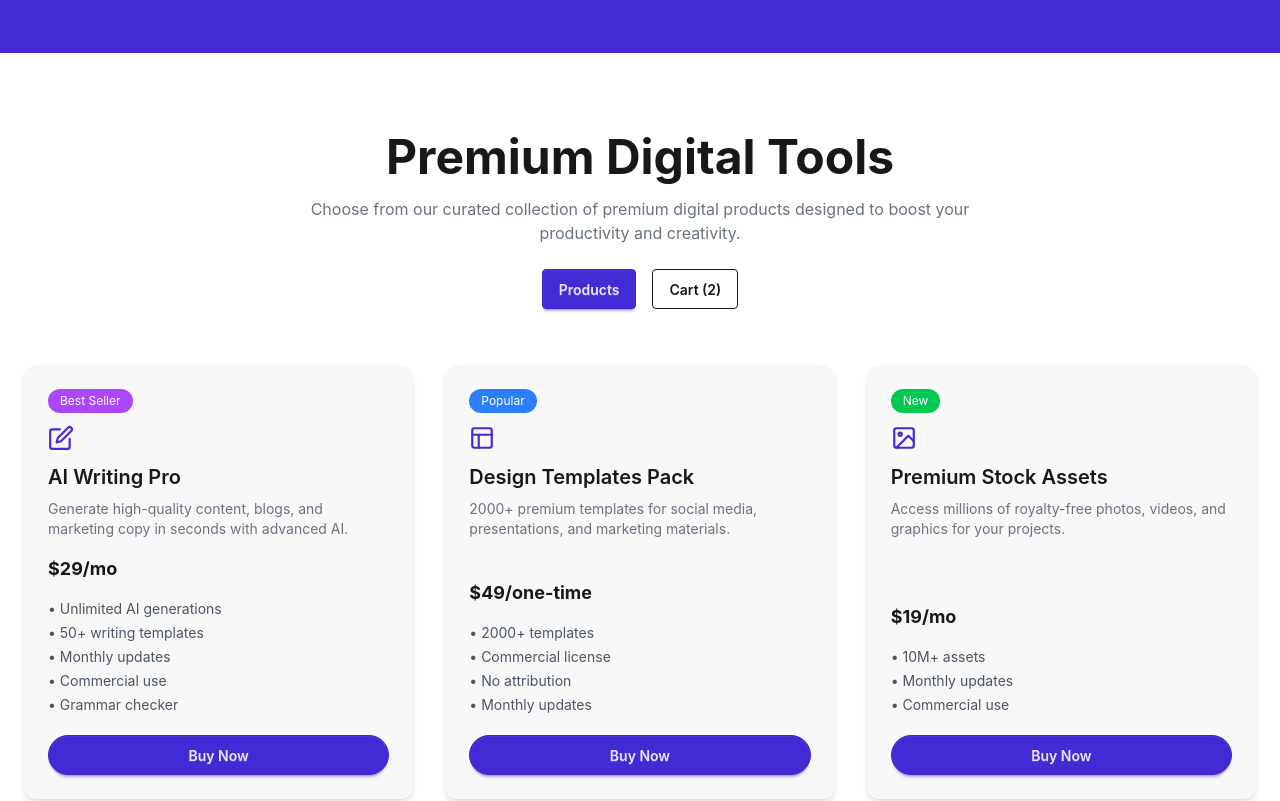
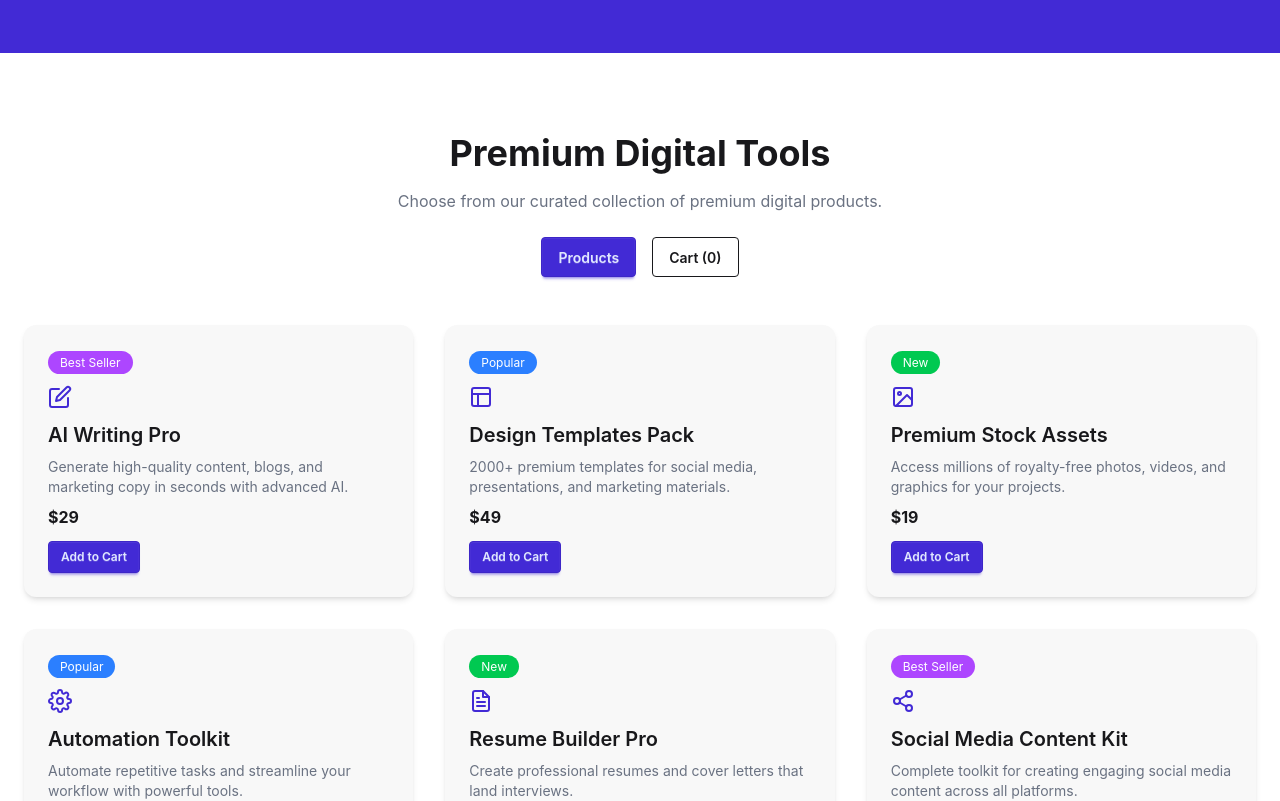
Before and after one commit to nh08022001-arch/digitools-platform-a6, a React (Vite) app: page / in a window 1280 px wide. Shown: the part 1020-1821 px from the top of the page. Built offline with nearby package versions, Linux system fonts and the light colour scheme.

Commit message:
coded for productssection and navbar functionalities

```diff
--- a/package.json
+++ b/package.json
@@ -14,6 +14,7 @@
     "react": "^19.2.4",
     "react-dom": "^19.2.4",
     "react-icons": "^5.6.0",
+    "react-toastify": "^11.0.5",
     "tailwindcss": "^4.2.2"
   },
   "devDependencies": {
--- a/src/App.jsx
+++ b/src/App.jsx
@@ -1,20 +1,35 @@
-
-import './App.css'
-import Navbar from './components/Navbar'
-import Banner from './components/Banner'
-import Stats from './components/Stats'
-import ProductsSection from './components/ProductsSection'
+import './App.css';
+import { useState } from "react";
+import Navbar from './components/Navbar';
+import Banner from './components/Banner';
+import Stats from './components/Stats';
+import ProductsSection from './components/ProductsSection';
+import { ToastContainer } from "react-toastify";
+import "react-toastify/dist/ReactToastify.css";
 
 function App() {
 
+  const [cart, setCart] = useState([]);
+
   return (
     <>
-   < Navbar/>
-   < Banner/>
-   <Stats/>
-   <ProductsSection/>
-     </>
-  )
+      <Navbar cart={cart} />
+      <Banner />
+      <Stats />
+      <ProductsSection cart={cart} setCart={setCart} />
+
+      <ToastContainer
+        position="top-right"
+        autoClose={2000}
+        hideProgressBar={false}
+        newestOnTop={false}
+        closeOnClick
+        pauseOnHover
+        draggable
+        theme="colored"
+      />
+    </>
+  );
 }
 
-export default App
+export default App;
--- a/src/components/Navbar.jsx
+++ b/src/components/Navbar.jsx
@@ -1,18 +1,20 @@
 import React from "react";
 import { FiShoppingCart } from "react-icons/fi";
 
-const Navbar = () => {
+const Navbar = ({ cart }) => {
+  const totalItems = cart.reduce((sum, item) => sum + item.quantity, 0);
+
   return (
     <div className="navbar bg-base-100 shadow-md px-6 sticky top-0 z-50">
 
-      {/* For Logo */}
+      {/* Logo */}
       <div className="navbar-start">
         <a className="text-2xl font-bold text-primary cursor-pointer">
           DigiTools
         </a>
       </div>
 
-      {/*Menu items */}
+      {/* Menu items */}
       <div className="navbar-center hidden lg:flex">
         <ul className="menu menu-horizontal px-1 gap-6 font-medium">
           <li><a>Products</a></li>
@@ -24,9 +26,15 @@ const Navbar = () => {
       </div>
 
       {/* Right buttons */}
-      <div className="navbar-end gap-3">
-        <button className="btn btn-ghost btn-circle">
+      <div className="navbar-end gap-3 flex items-center">
+
+        <button className="btn btn-ghost btn-circle relative">
           <FiShoppingCart size={20} />
+          {totalItems > 0 && (
+            <span className="badge badge-sm badge-primary absolute -top-1 -right-1">
+              {totalItems}
+            </span>
+          )}
         </button>
 
         <div className="hidden lg:flex gap-3">
@@ -37,9 +45,7 @@ const Navbar = () => {
         {/* For mobile*/}
         <div className="lg:hidden">
           <details className="dropdown dropdown-end">
-            <summary className="btn btn-ghost btn-circle">
-              ☰
-            </summary>
+            <summary className="btn btn-ghost btn-circle">☰</summary>
             <ul className="menu dropdown-content mt-3 p-3 shadow bg-base-100 rounded-box w-52">
               <li><a>Products</a></li>
               <li><a>Features</a></li>
@@ -50,17 +56,12 @@ const Navbar = () => {
               <div className="divider"></div>
 
               <li><a>Login</a></li>
-              <li>
-                <a className="btn btn-primary text-white mt-2">
-                  Get Started
-                </a>
-              </li>
+              <li><a className="btn btn-primary text-white mt-2">Get Started</a></li>
             </ul>
           </details>
         </div>
 
       </div>
-
     </div>
   );
 };
--- a/src/components/ProductsSection.jsx
+++ b/src/components/ProductsSection.jsx
@@ -1,5 +1,7 @@
 import React, { useEffect, useState } from "react";
 import * as FiIcons from "react-icons/fi";
+import { toast } from "react-toastify";
+import "react-toastify/dist/ReactToastify.css";
 
 const tagColors = {
   "best-seller": "bg-purple-500",
@@ -7,91 +9,146 @@ const tagColors = {
   "new": "bg-green-500"
 };
 
-const ProductsSection = () => {
+const ProductsSection = ({ cart, setCart }) => {
   const [products, setProducts] = useState([]);
+  const [activeTab, setActiveTab] = useState("products");
 
   useEffect(() => {
     fetch("/products.json")
-      .then((res) => res.json())
-      .then((data) => setProducts(data));
+      .then(res => res.json())
+      .then(data => setProducts(data))
+      .catch(err => console.error(err));
   }, []);
+
+      {/* For add product to cart */}
+  const handleAddToCart = (product) => {
+    setCart(prev => {
+      const existing = prev.find(item => item.id === product.id);
+      if (existing) {
+        return prev.map(item =>
+          item.id === product.id
+            ? { ...item, quantity: item.quantity + 1 }
+            : item
+        );
+      }
+      return [...prev, { ...product, quantity: 1 }];
+    });
+    toast.success(`${product.name} added to cart!`);
+    setActiveTab("cart");
+  };
+
+      {/* Remove item from cart */}
+  const removeItem = (id) => {
+    const removedItem = cart.find(item => item.id === id);
+    setCart(prev => prev.filter(item => item.id !== id));
+    toast.warn(`${removedItem.name} removed from cart`);
+  };
+
+      {/* For checkout */}
+  const handleCheckout = () => {
+    if (cart.length === 0) {
+      toast.info("Your cart is empty!");
+      return;
+    }
+    toast.success("Checkout successful!");
+    setCart([]);
+  };
 
   return (
     <section className="py-20 bg-base-100">
       <div className="max-w-7xl mx-auto px-6">
-
-        {/* 🔹 Header div */}
-        <div className="text-center mb-14">
-          <h2 className="text-4xl sm:text-5xl font-bold mb-4">
+        {/* toggle buttons*/}
+        <div className="text-center mb-12">
+          <h2 className="text-4xl font-bold mb-4">
             Premium Digital Tools
           </h2>
-          <p className="text-gray-500 max-w-2xl mx-auto">
-            Choose from our curated collection of premium digital products designed
-            to boost your productivity and creativity.
+          <p className="text-gray-500 mb-6">
+            Choose from our curated collection of premium digital products.
           </p>
 
-          <div className="mt-6 flex justify-center gap-4">
-            <button className="btn btn-primary">Products</button>
-            <button className="btn btn-outline">Cart (2)</button>
+          <div className="flex justify-center gap-4">
+            <button
+              onClick={() => setActiveTab("products")}
+              className={`btn ${activeTab === "products" ? "btn-primary" : "btn-outline"}`}
+            >
+              Products
+            </button>
+            <button
+              onClick={() => setActiveTab("cart")}
+              className={`btn ${activeTab === "cart" ? "btn-primary" : "btn-outline"}`}
+            >
+              Cart ({cart.reduce((sum, item) => sum + item.quantity, 0)})
+            </button>
           </div>
         </div>
 
-        {/* 🔹 Cards Grid */}
+        {/* Products List */}
+        {activeTab === "products" && (
           <div className="grid grid-cols-1 sm:grid-cols-2 lg:grid-cols-3 gap-8">
-          {products.map((product) => {
+            {products.map(product => {
               const Icon = FiIcons[product.icon];
-
               return (
-              <div
-                key={product.id}
-                className="bg-base-200 rounded-xl p-6 shadow-md hover:shadow-xl flex flex-col"
-              >
-                {/* Tag */}
-                <span
-                  className={`text-xs text-white px-3 py-1 rounded-full w-max mb-3 ${tagColors[product.tagType]}`}
-                >
+                <div key={product.id} className="bg-base-200 p-6 rounded-xl shadow-md hover:shadow-xl transition">
+                  {product.tag && (
+                    <span className={`text-xs text-white px-3 py-1 rounded-full ${tagColors[product.tagType] || "bg-gray-400"}`}>
                       {product.tag}
                     </span>
-
-                {/* Icon */}
-                {Icon && (
-                  <Icon className="text-primary mb-3" size={26} />
                   )}
-
-                {/* Title */}
-                <h3 className="text-xl font-semibold mb-2">
-                  {product.name}
-                </h3>
-
-                {/* Description */}
-                <p className="text-gray-500 text-sm mb-4 flex-1">
-                  {product.description}
+                  {Icon && <Icon className="text-primary my-3" size={24} />}
+                  <h3 className="text-xl font-semibold">{product.name}</h3>
+                  <p className="text-gray-500 text-sm my-2">{product.description}</p>
+                  <p className="font-bold mb-3">
+                    ${product.price}
                   </p>
-
-                {/* Price */}
-                <p className="text-lg font-bold mb-4">
-                  ${product.price}
-                  {product.period === "monthly" && "/mo"}
-                  {product.period === "yearly" && "/yr"}
-                  {product.period === "one-time" && "/one-time"}
-                </p>
-
-                {/* Features */}
-                <ul className="text-sm text-gray-600 space-y-1 mb-5">
-                  {product.features.slice(0, 5).map((f, i) => (
-                    <li key={i}>• {f}</li>
-                  ))}
-                </ul>
-
-                {/* Button */}
-                <button className="btn btn-primary mt-auto rounded-full">
-                  Buy Now
+                  <button
+                    className="btn btn-primary btn-sm"
+                    onClick={() => handleAddToCart(product)}
+                  >
+                    Add to Cart
                   </button>
                 </div>
               );
             })}
           </div>
+        )}
 
+        {/* Cart List */}
+        {activeTab === "cart" && (
+          <div className="max-w-2xl mx-auto space-y-4">
+            {cart.length === 0 ? (
+              <p className="text-center text-gray-500">Your cart is empty 🛒</p>
+            ) : (
+              <>
+                {cart.map(item => {
+                  const Icon = FiIcons[item.icon];
+                  return (
+                    <div key={item.id} className="flex items-center justify-between bg-base-200 p-4 rounded-lg">
+                      <div className="flex items-center gap-4">
+                        {Icon && <Icon size={20} />}
+                        <div>
+                          <p className="font-semibold">{item.name}</p>
+                          <p className="text-sm text-gray-500">${item.price}</p>
+                        </div>
+                      </div>
+                      <button
+                        className="btn btn-error btn-sm"
+                        onClick={() => removeItem(item.id)}
+                      >
+                        Remove
+                      </button>
+                    </div>
+                  );
+                })}
+                <button
+                  className="btn btn-primary w-full mt-6"
+                  onClick={handleCheckout}
+                >
+                  Proceed to Checkout
+                </button>
+              </>
+            )}
+          </div>
+        )}
       </div>
     </section>
   );
```
Also changed, not shown: 1 other file (tests, documents, lock files or other folders). Lines whose indentation alone changed are shown as unchanged.
